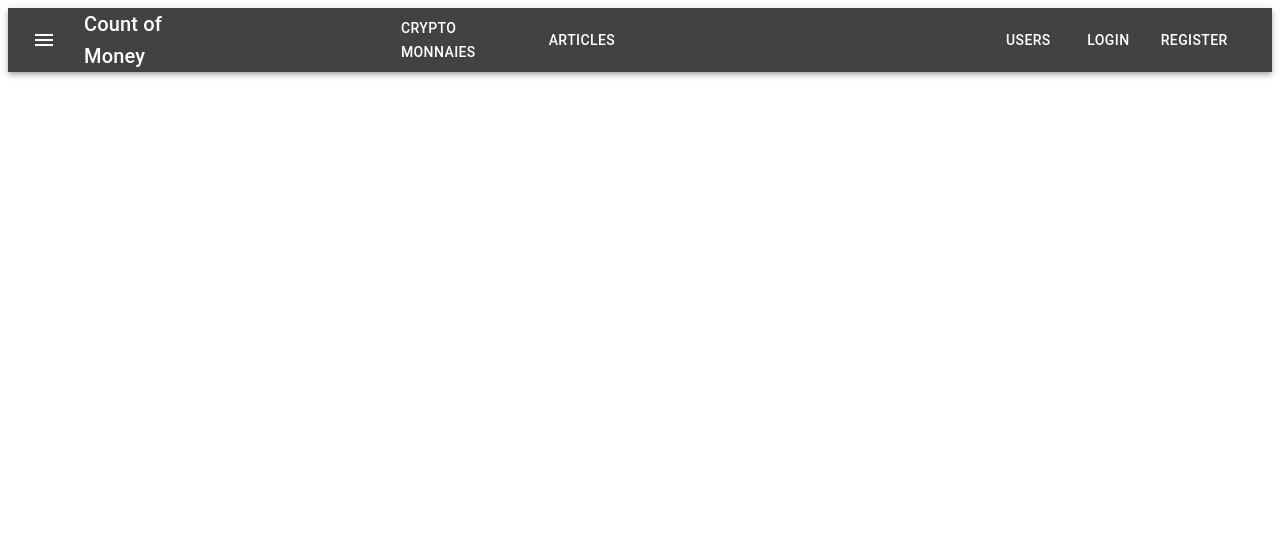
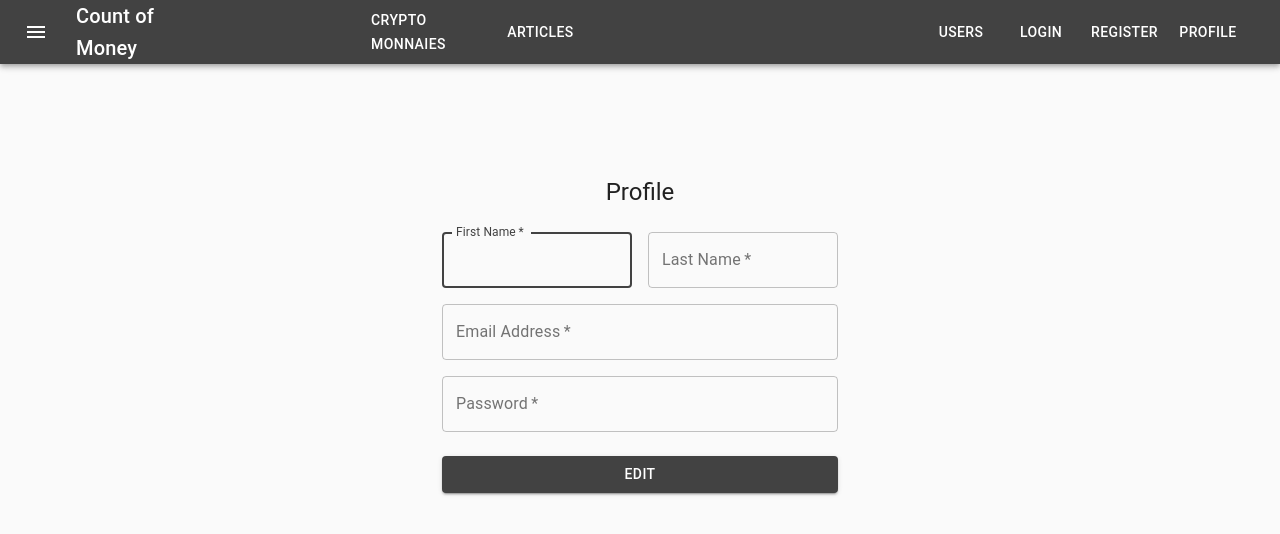
Before and after one commit to THE-COUNT-OF-MONEY/The-Count-of-Money, a React (Create React App) app in the folder front-end/: page /profile in a window 1280 px wide. Shown: the top 534 px of the page. Built offline with nearby package versions, Linux system fonts and the light colour scheme.

Commit message:
Profile page

```diff
--- a/front-end/src/App.js
+++ b/front-end/src/App.js
@@ -2,6 +2,7 @@ import React from "react";
 import {BrowserRouter as Router, Route} from "react-router-dom"
 import Login from "./components/Login"
 import Register from "./components/Register"
+import Profile from "./components/Profile"
 import {Currencies} from './ressources/currencies/CurrenciesWidget'
 import {Feeds} from './ressources/feeds/FeedsWidget'
 import Navbar from "./components/Navbar";
@@ -22,6 +23,7 @@ const App = () => {
               <Route exact path="/feeds" component={ Feeds } />
               <Route exact path="/login" component={Login} />
               <Route exact path="/register" component={Register} />
+              <Route exact path="/profile" component={Profile} />
               <Route exact path="/users" component={Users} />
             </Grid>
 
--- a/front-end/src/components/Navbar.js
+++ b/front-end/src/components/Navbar.js
@@ -68,6 +68,7 @@ export const Navbar = () => {
                 <Button color="inherit" component={Link} to={"/users"} className={classes.menuButton}>Users</Button>
                 <Button color="inherit" component={Link} to={"/login"} className={classes.menuButton}>Login</Button>
                 <Button color="inherit" component={Link} to={"/register"} className={classes.menuButton}>Register</Button>
+                <Button color="inherit" component={Link} to={"/profile"} className={classes.menuButton}>Profile</Button>
         </Toolbar>
       </AppBar>
     </div>
--- /dev/null
+++ b/front-end/src/components/Profile.js
@@ -0,0 +1,115 @@
+import React, { Component } from 'react';
+import Button from '@material-ui/core/Button';
+import CssBaseline from '@material-ui/core/CssBaseline';
+import TextField from '@material-ui/core/TextField';
+import Grid from '@material-ui/core/Grid';
+import Typography from '@material-ui/core/Typography';
+import { withStyles } from '@material-ui/core/styles';
+import Container from '@material-ui/core/Container';
+
+const useStyles = theme => ({
+  paper: {
+    marginTop: theme.spacing(8),
+    display: 'flex',
+    flexDirection: 'column',
+    alignItems: 'center',
+  },
+  avatar: {
+    margin: theme.spacing(1),
+    backgroundColor: theme.palette.secondary.main,
+  },
+  form: {
+    width: '100%',
+    marginTop: theme.spacing(3),
+  },
+  submit: {
+    margin: theme.spacing(3, 0, 2),
+  },
+});
+
+class Profile extends Component{
+  constructor() {
+    super();
+
+    this.state = {
+      firstname: '',
+      lastname: '',
+      email: '',
+      password: '',
+    };
+  }
+    render () {
+      const {classes} = this.props;
+
+      return (
+        <Container component="main" maxWidth="xs">
+          <CssBaseline />
+          <div className={classes.paper}>
+            <Typography component="h1" variant="h5">
+              Profile
+            </Typography>
+            <form className={classes.form} noValidate>
+              <Grid container spacing={2}>
+                <Grid item xs={12} sm={6}>
+                  <TextField
+                    autoComplete="fname"
+                    name="firstname"
+                    variant="outlined"
+                    required
+                    fullWidth
+                    id="firstname"
+                    label="First Name"
+                    autoFocus
+                  />
+                </Grid>
+                <Grid item xs={12} sm={6}>
+                  <TextField
+                    variant="outlined"
+                    required
+                    fullWidth
+                    id="lastname"
+                    label="Last Name"
+                    name="lastname"
+                    autoComplete="lname"
+                  />
+                </Grid>
+                <Grid item xs={12}>
+                  <TextField
+                    variant="outlined"
+                    required
+                    fullWidth
+                    id="email"
+                    label="Email Address"
+                    name="email"
+                    autoComplete="email"
+                  />
+                </Grid>
+                <Grid item xs={12}>
+                  <TextField
+                    variant="outlined"
+                    required
+                    fullWidth
+                    name="password"
+                    label="Password"
+                    type="password"
+                    id="password"
+                    autoComplete="current-password"
+                  />
+                </Grid>
+              </Grid>
+              <Button
+                fullWidth
+                variant="contained"
+                color="primary"
+                className={classes.submit}
+              >
+                Edit
+              </Button>
+            </form>
+          </div>
+        </Container>
+      );
+    }
+}
+
+export default withStyles(useStyles)(Profile);
```
